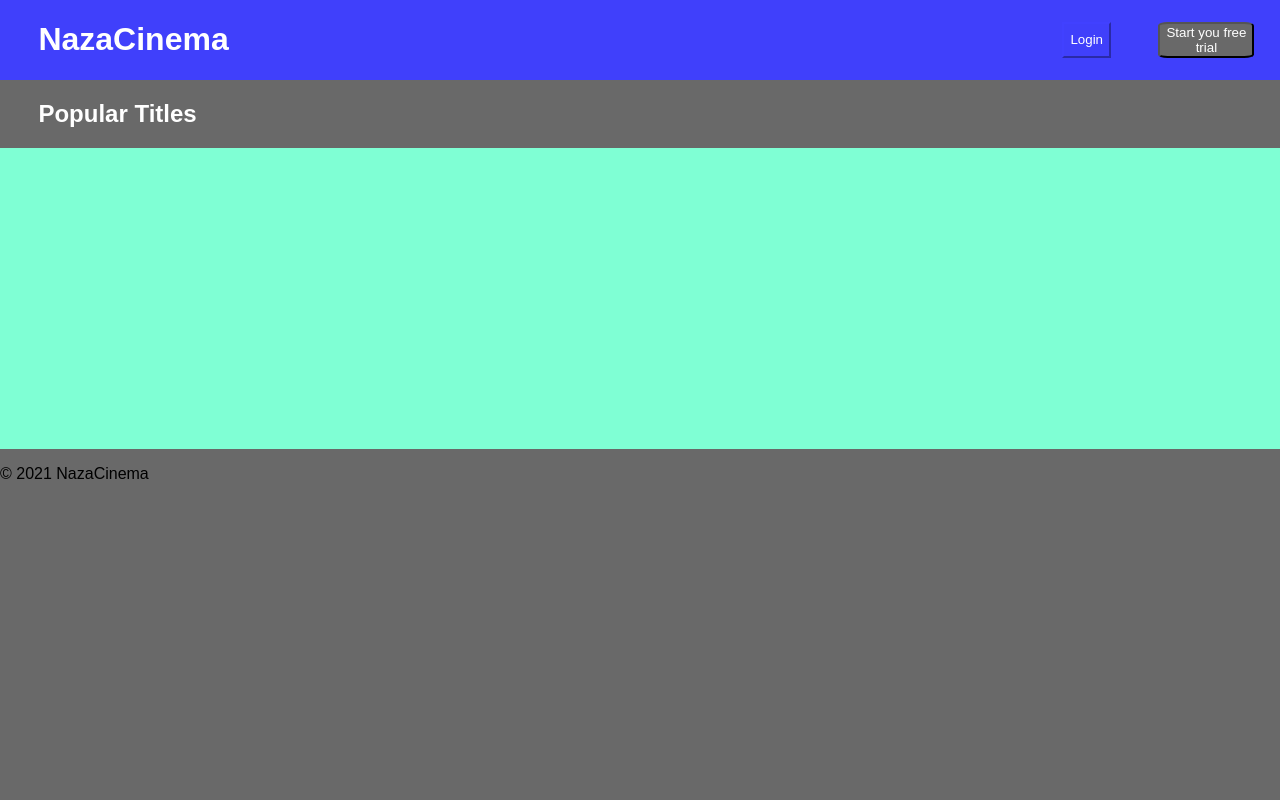
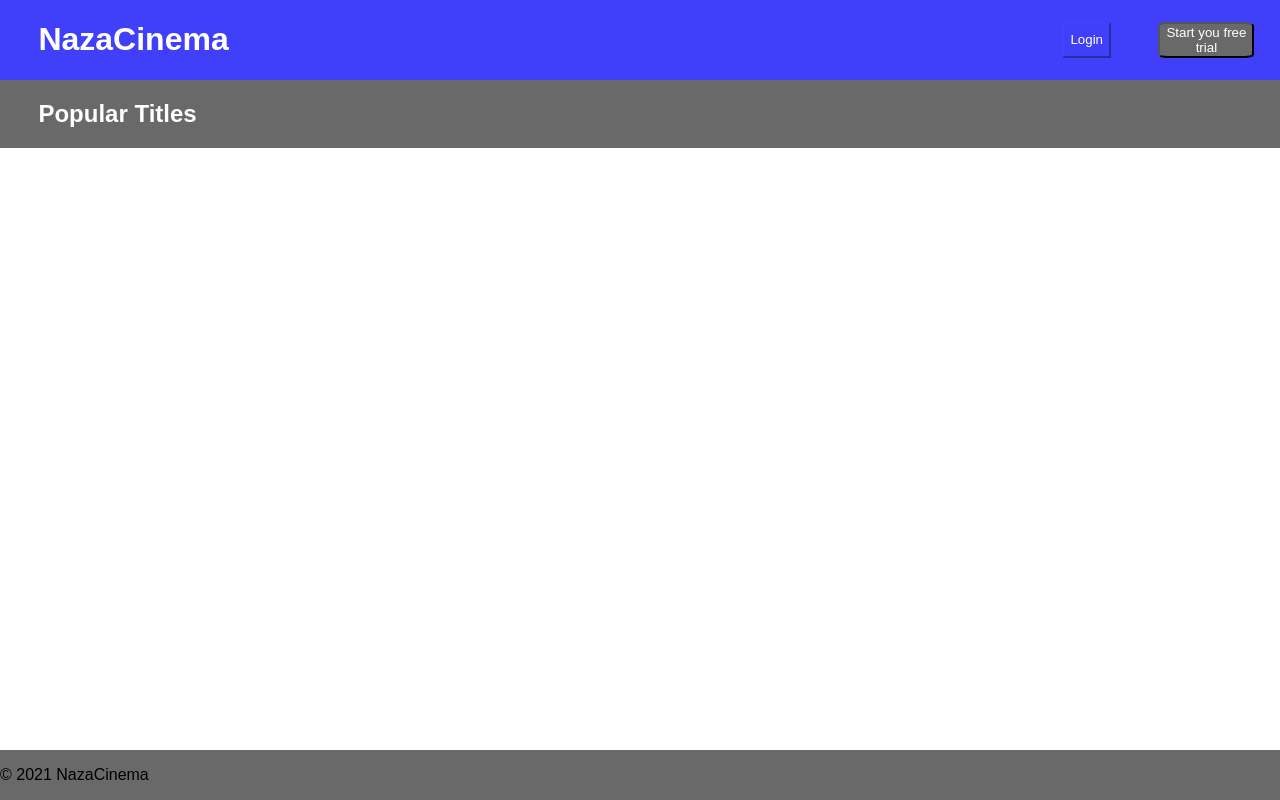
Before and after one commit to Nazaret234/chedoc_jnlr, a Next.js app: page / in a window 1280 px wide. Built offline with nearby package versions, Linux system fonts and the light colour scheme.

Commit message:
arreglo_footer

```diff
--- a/src/app/page.js
+++ b/src/app/page.js
@@ -11,6 +11,4 @@ export default function page() {
         </div>
         <Footer />
       </body>
-    </>
-  );
-}
+    </>);}
--- a/src/css/footer.module.css
+++ b/src/css/footer.module.css
@@ -1,5 +1,4 @@
 .footer {
-  flex: 1;
   background-color: dimgrey;
   height: 20%;
 }
--- a/src/css/header.module.css
+++ b/src/css/header.module.css
@@ -1,6 +1,4 @@
-.body {
-  font-family: sans-serif;
-}
+
 
 .container {
   display: flex;
--- a/src/css/page.module.css
+++ b/src/css/page.module.css
@@ -7,9 +7,8 @@
   height: 100%;
   margin: 0;
   /* margin: 0; Sin margen */
-  background-color: aquamarine;
 }
 .container {
   flex: 1;
-  height: 100%;
+  /* background-color: aquamarine; */
 }
```
